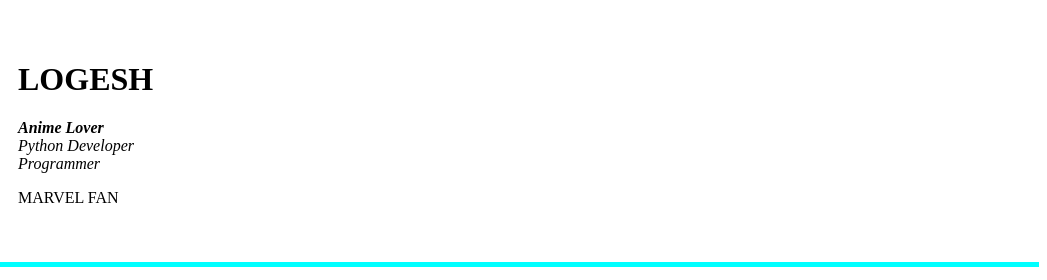
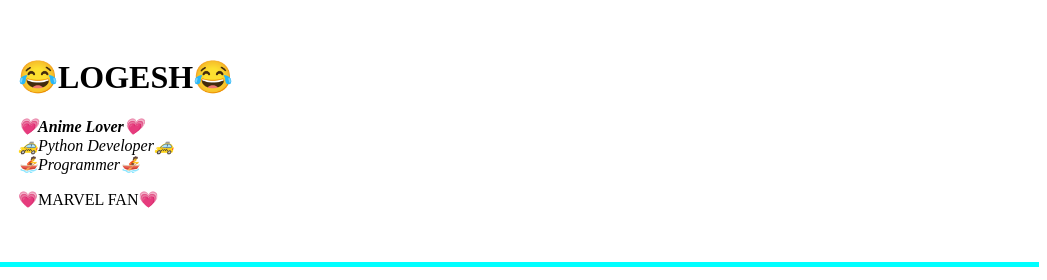
Before and after one commit to logesh20042910/Logesh, a plain HTML site: page Resume.html in a window 1280 px wide. Shown: the top 280 px of the page, 233-1280 px from the left. Drawn offline with Linux system fonts and the light colour scheme.

Commit message:
Update Resume.html

```diff
--- a/Resume.html
+++ b/Resume.html
@@ -8,9 +8,9 @@
 <table cellspacing="20">
 <tr>
 <td><img src="pics\Kakashi-modified.png" height=200 width=200></td>
-<td><h1>LOGESH </h1>
-<p><em><strong>Anime Lover</strong><br>Python Developer<br>Programmer</em></p>
-<p>MARVEL FAN</P></td></tr>
+<td><h1>😂LOGESH😂</h1>
+<p><em><strong>💗Anime Lover💗</strong><br>🚕Python Developer🚕<br>🚣Programmer🚣</em></p>
+<p>💗MARVEL FAN💗</P></td></tr>
 </table>
 <hr size="5" color="aqua">
 <h3>Skills</h3>
```
